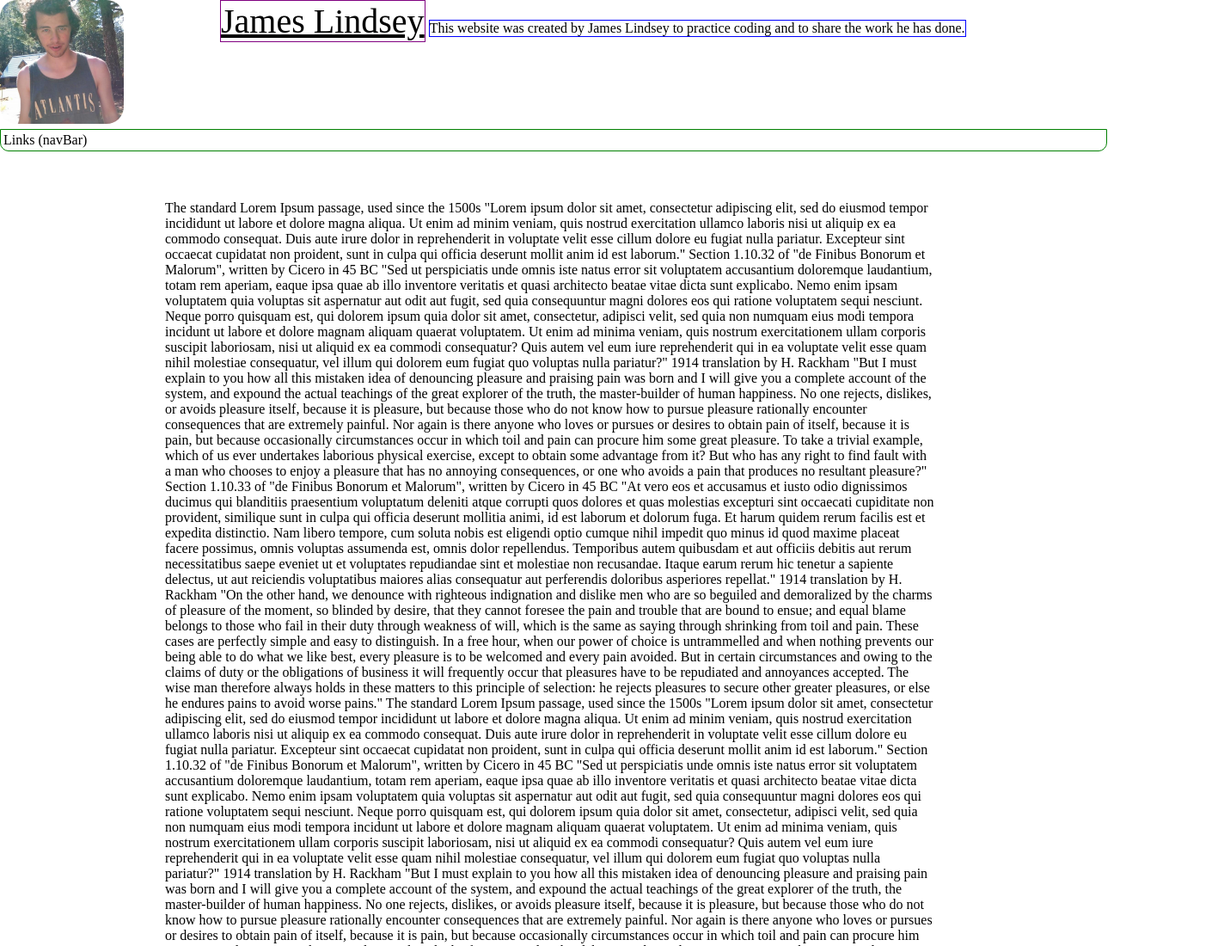
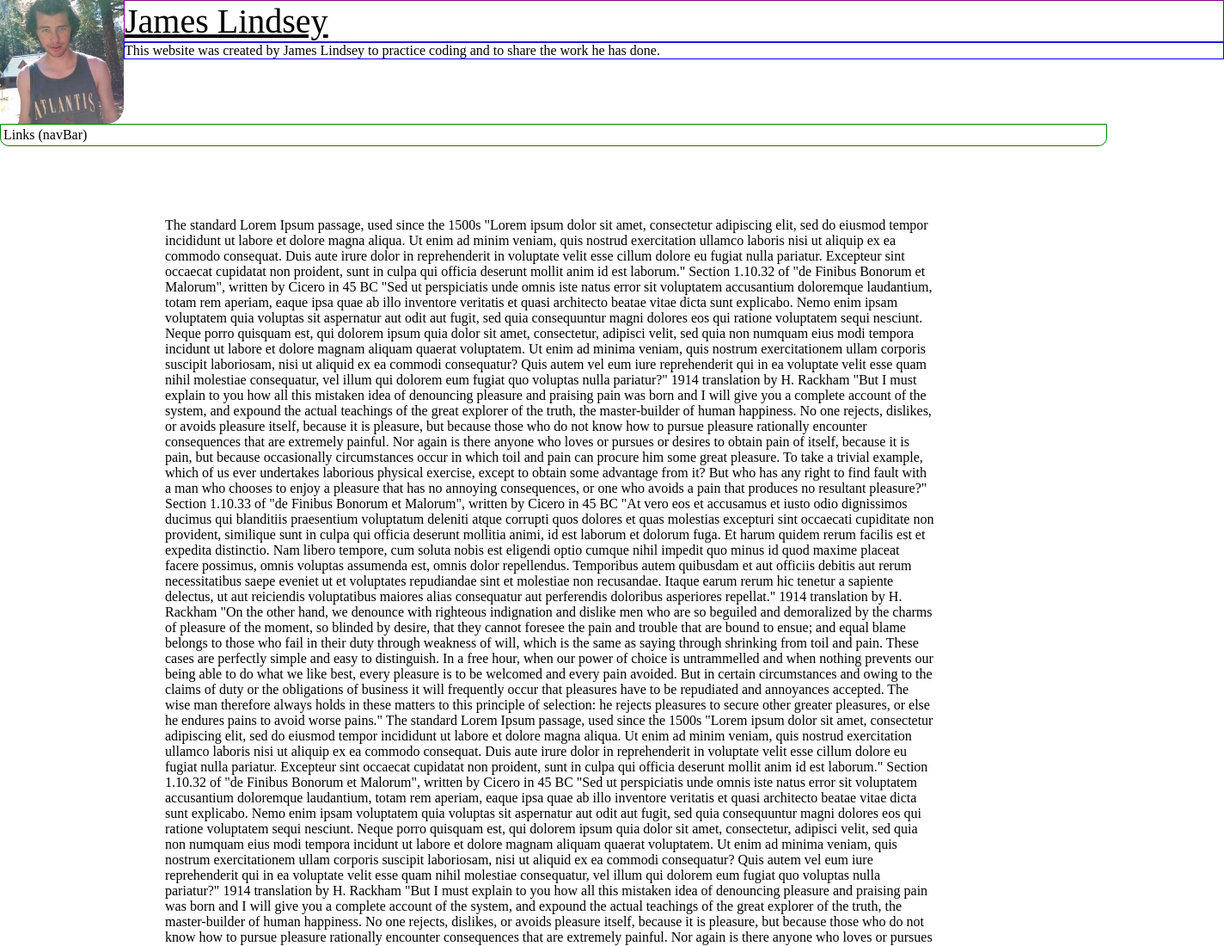
Before and after one commit to jamesoliverlindsey/jamesoliverlindsey.github.io, a plain HTML site: page index.html in a window 1280 px wide. Shown: the top 1100 px of the page at 86% size, 1424 px wide, since content can reach past the window. Drawn offline with Linux system fonts and the light colour scheme.

Commit message:
fixed layout, fixed navbar stopping at the bottom of the image.

```diff
--- a/main.css
+++ b/main.css
@@ -2,7 +2,7 @@ html, body {
     margin: 0;
     padding: 0;
     top: 0px;
-    clear: both;
+
 }
 
 .fixed {
@@ -12,26 +12,25 @@ html, body {
 
 .absolute {
     position: absolute;
-    top: 150px;
+    top: 144px;
 }
 
 .header{
     display: inline-block;
     position: relative;
     background: #ffffff;
-
+    left: 144px;
+    display: inherit;
 }
 
 #headerImage{
-    border-radius: 20px;
+    border-radius: 0 0 20px 20px;
     width: 144px;
     position: absolute;
     display: inline-block;
-
 }
 
 #myname{
-    left: 20%;
     border: 1px solid purple;
     font-size: 40px;
     text-decoration: underline;
@@ -40,7 +39,7 @@ html, body {
 
 #bio{
     border: 1px solid blue;
-    left: 20%;
+
 }
 
 #navbar{
--- a/main.js
+++ b/main.js
@@ -12,11 +12,11 @@ function scrollCallBack() {
     var div_offset = parseInt(getComputedStyle(div).getPropertyValue("top"));
 
     console.log("if      :" + (div.classList.contains("absolute") && -delta > div_offset));
-    console.log("else if :" + (div.classList.contains("fixed") && -delta < 100));
+    console.log("else if :" + (div.classList.contains("fixed") && -delta < 144));
     if (div.classList.contains("absolute") && -delta > div_offset) {
         div.classList.add('fixed');
         div.classList.remove('absolute');
-    } else if (div.classList.contains("fixed") && -delta < 100) {
+    } else if (div.classList.contains("fixed") && -delta < 144) {
         div.classList.remove('fixed');
         div.classList.add('absolute');
     }
```
